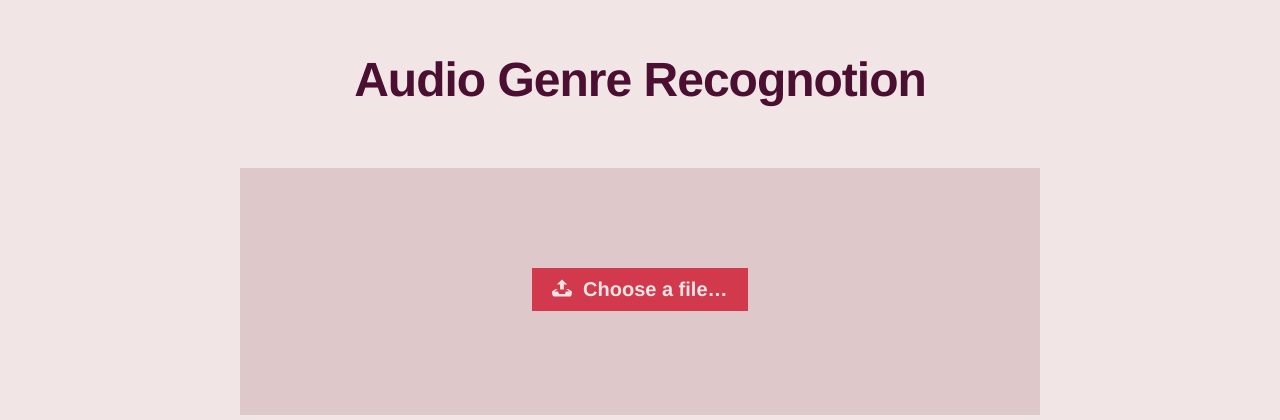
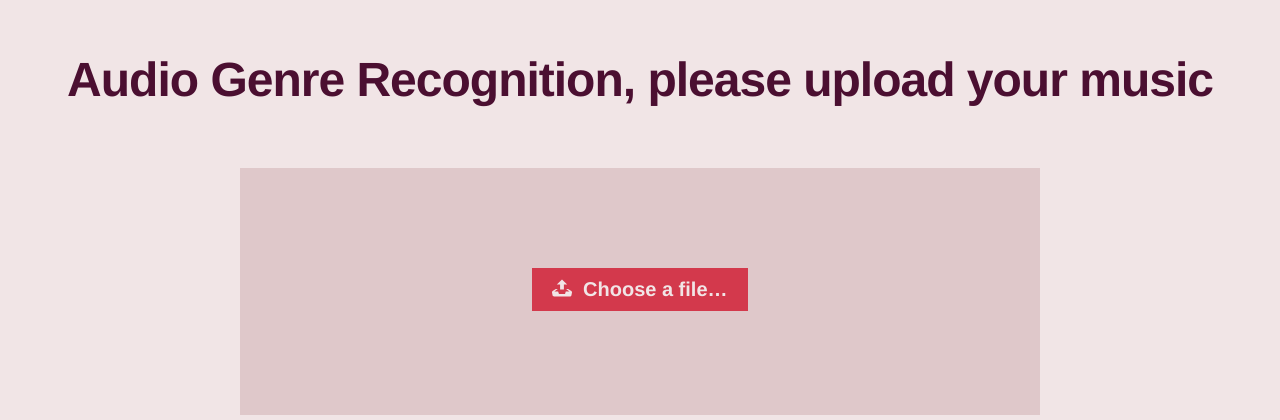
Before and after one commit to VitaliiVlo/audio_genre_recognition, a Django app: template templates/main.html in a window 1280 px wide. Shown: the top 420 px of the page. Run offline with Django 3.2, Linux system fonts and the light colour scheme; the template is opened without the code that fills it, so the values that code supplies are empty.

Commit message:
Update design

```diff
--- a/templates/main.html
+++ b/templates/main.html
@@ -6,10 +6,7 @@
     <meta charset="UTF-8"/>
     <meta http-equiv="X-UA-Compatible" content="IE=edge">
     <meta name="viewport" content="width=device-width, initial-scale=1">
-    <title>Custom File Inputs | Codrops</title>
-    <meta name="description" content="Demo for the tutorial: Styling and Customizing File Inputs the Smart Way"/>
-    <meta name="keywords" content="cutom file input, styling, label, cross-browser, accessible, input type file"/>
-    <meta name="author" content="Osvaldas Valutis for Codrops"/>
+    <title>Audio Genre Recognition</title>
     <link rel="shortcut icon" href="{% static 'favicon.ico' %}">
     <link rel="stylesheet" type="text/css" href="{% static 'css/normalize.css' %}"/>
     <link rel="stylesheet" type="text/css" href="{% static 'css/demo.css' %}"/>
@@ -39,7 +36,7 @@
 
 <div class="container">
     <header class="codrops-header">
-        <h1>Audio Genre Recognotion</h1>
+        <h1>Audio Genre Recognition, please upload your music</h1>
     </header>
     <div class="content">
 
```
Also changed, not shown: static/dev/favicon.ico.
